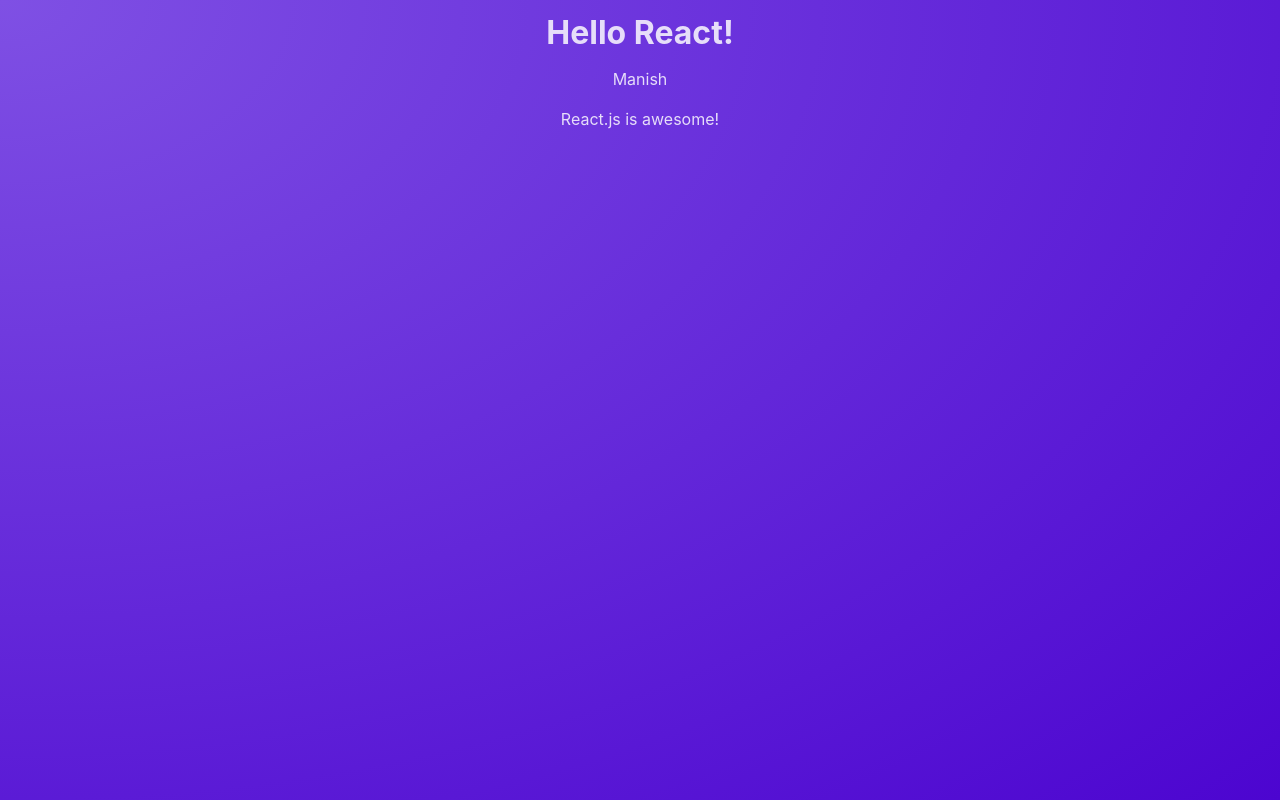
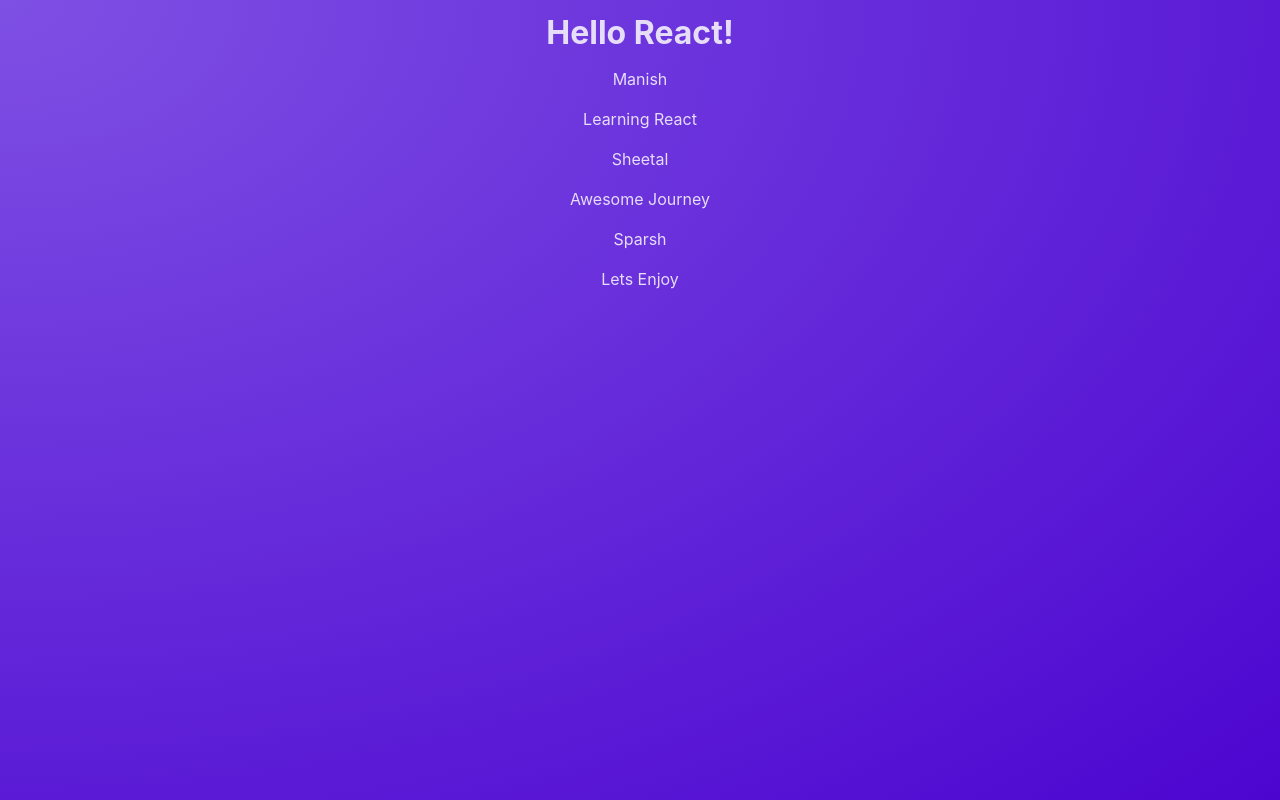
Before and after one commit to skilledlancer/react-crash-course, a React (Vite) app: page / in a window 1280 px wide. Built offline with nearby package versions, Linux system fonts and the light colour scheme.

Commit message:
Props Example

```diff
--- a/src/App.jsx
+++ b/src/App.jsx
@@ -3,7 +3,9 @@
 function App() {
   return <>
     <h1>Hello React!</h1>
-    <Post/>
+    <Post author="Manish" body="Learning React"/>
+    <Post author="Sheetal" body="Awesome Journey"/>
+    <Post author="Sparsh" body="Lets Enjoy"/>
   </>;
 }
 
--- a/src/components/Post.jsx
+++ b/src/components/Post.jsx
@@ -1,12 +1,9 @@
-const names = ['Manish', 'Sheetal'];
-
-function Post()
+function Post(props)
 {
-    const chosenName = Math.random() > 0.5 ? names[0] : names[1];
     return(
         <div>
-            <p>{chosenName}</p>
-            <p>React.js is awesome!</p>
+            <p>{props.author}</p>
+            <p>{props.body}</p>
         </div>
     )
 }
```
